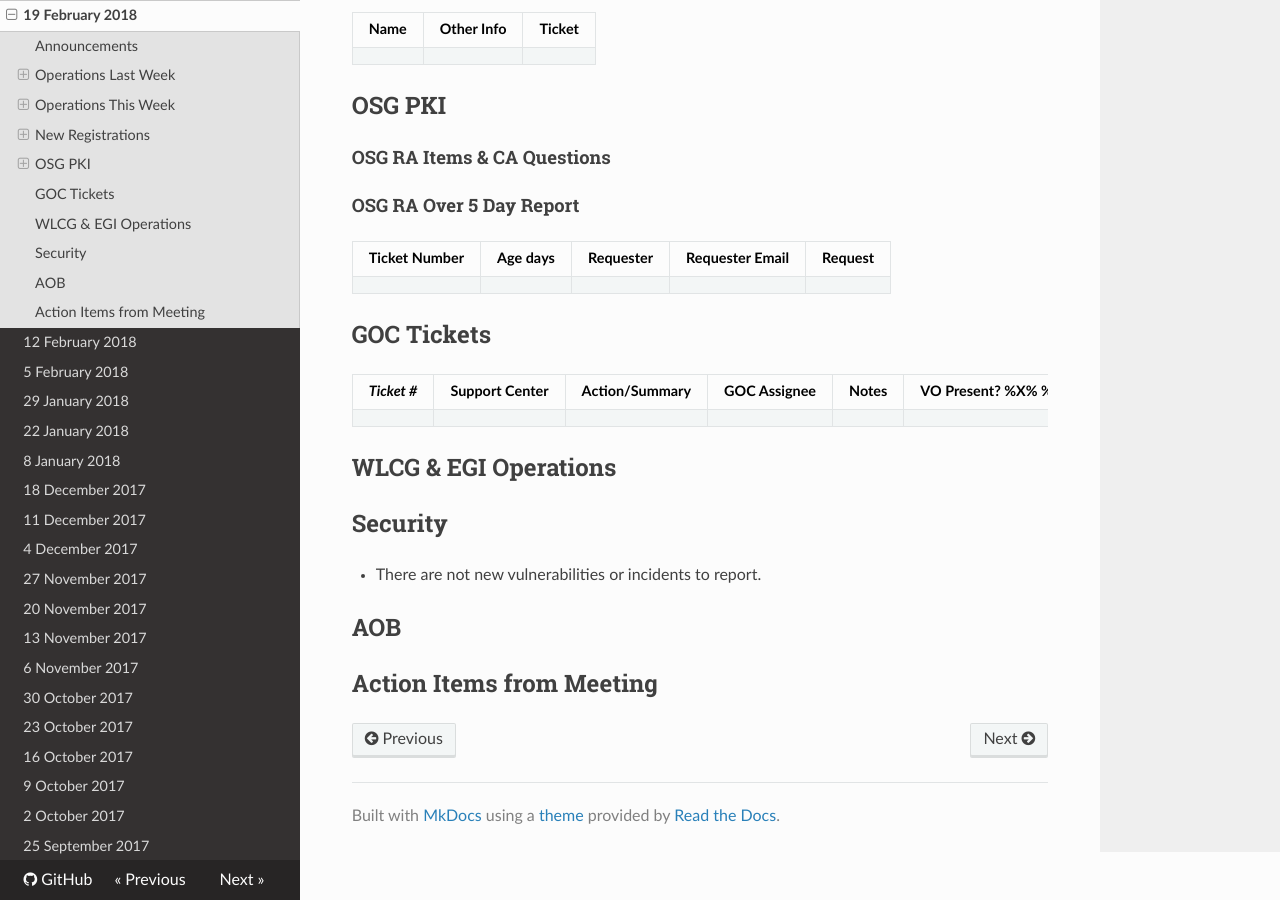
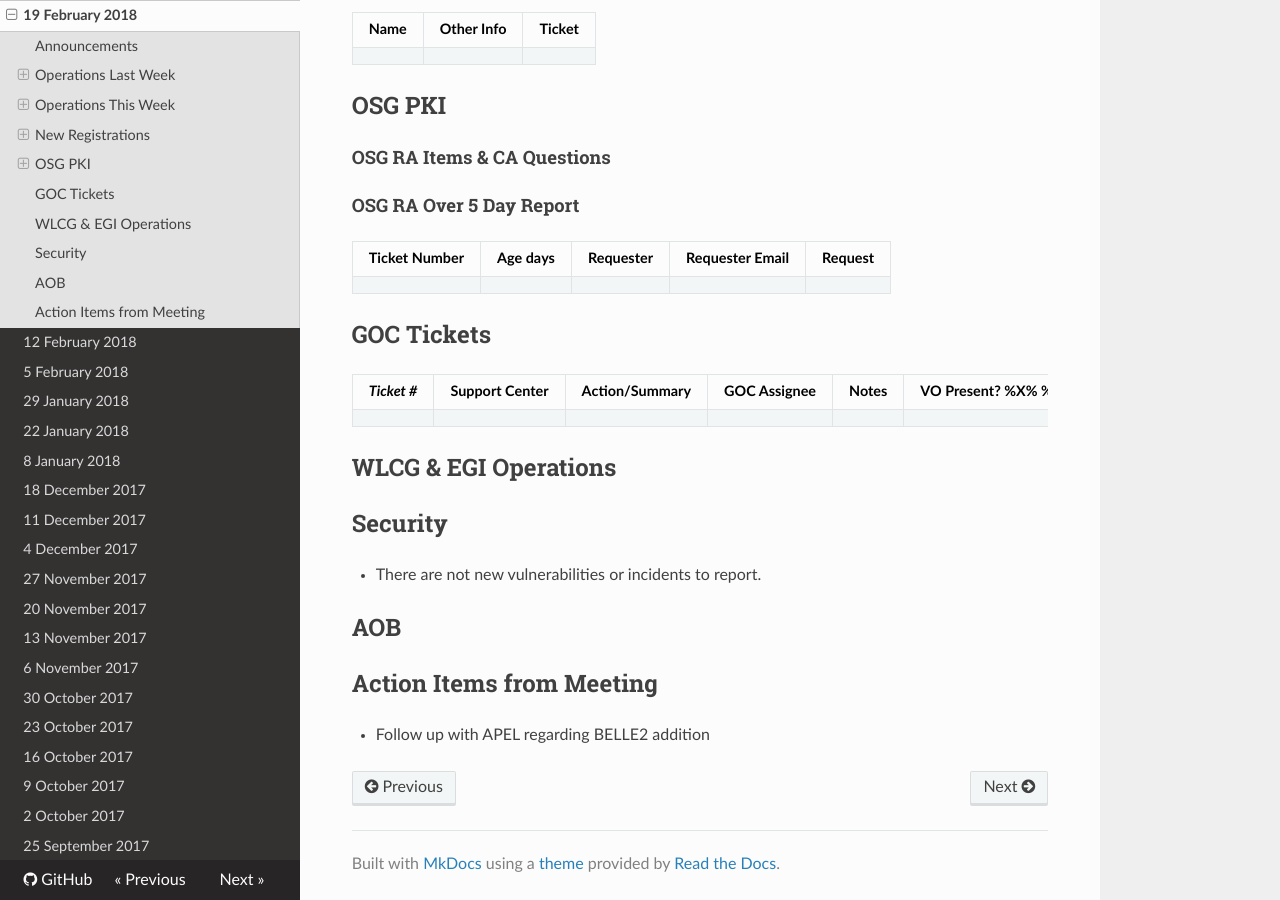
Before and after one commit to osg-htc/operations, an MkDocs documentation site: the page built from docs/WeeklyMinutes/19Feb2018.md, in a window 1280 px wide and 900 px high, scrolled down 2283 px. Built offline with MkDocs 1.6.1, drawn with Linux system fonts in a browser that asks for light colours; nearby versions of some CDN libraries; old or Windows-style settings are respelled for this version of MkDocs.

Commit message:
Update 19Feb2018.md

```diff
--- a/docs/WeeklyMinutes/19Feb2018.md
+++ b/docs/WeeklyMinutes/19Feb2018.md
@@ -100,3 +100,4 @@
 ## AOB
 
 ## Action Items from Meeting
+   * Follow up with APEL regarding BELLE2 addition
```
